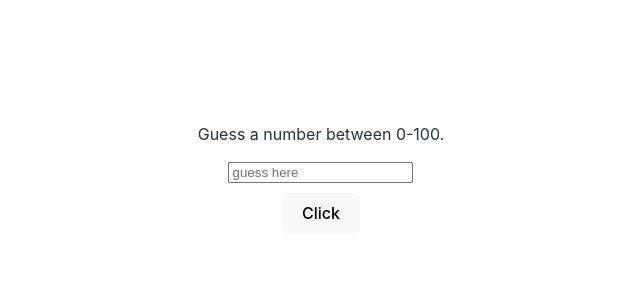
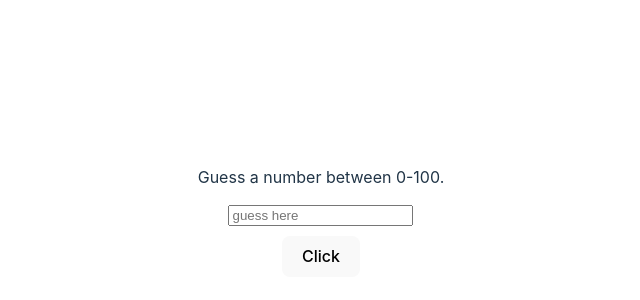
Before and after one commit to beyzanurck/guess-game, a React (Vite) app: page / in a window 1280 px wide. Shown: the part 222-522 px from the top of the page, without its empty margins (319-959 px from the left). Built offline with nearby package versions, Linux system fonts and the light colour scheme.

Commit message:
add a dual ring

```diff
--- a/src/App.css
+++ b/src/App.css
@@ -16,3 +16,29 @@
   text-align: center;
   margin-top: 4%;
 }
+
+.lds-dual-ring {
+  display: inline-block;
+  width: 80px;
+  height: 80px;
+}
+.lds-dual-ring:after {
+  content: " ";
+  display: block;
+  width: 64px;
+  height: 64px;
+  margin: 8px;
+  border-radius: 50%;
+  border: 6px solid #fff;
+  border-color: #fff transparent #fff transparent;
+  animation: lds-dual-ring 1.2s linear infinite;
+}
+
+@keyframes lds-dual-ring {
+  0% {
+    transform: rotate(0deg);
+  }
+  100% {
+    transform: rotate(360deg);
+  }
+}
--- a/src/Guess.jsx
+++ b/src/Guess.jsx
@@ -47,6 +47,9 @@
 
   return (
     <div>
+
+      <div class="lds-dual-ring"></div>
+
       <p>Guess a number between 0-100.</p>
 
       <form id="form" onSubmit={handleSubmit}>
```
